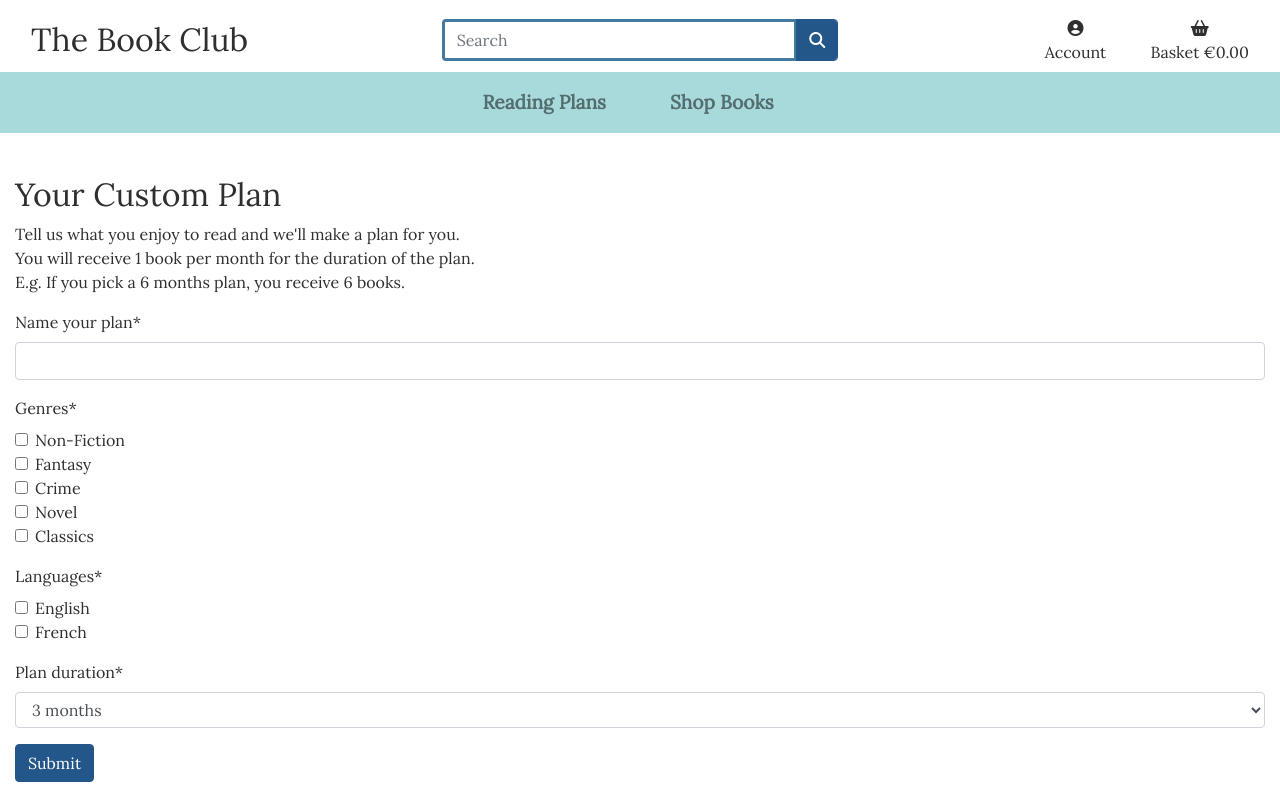
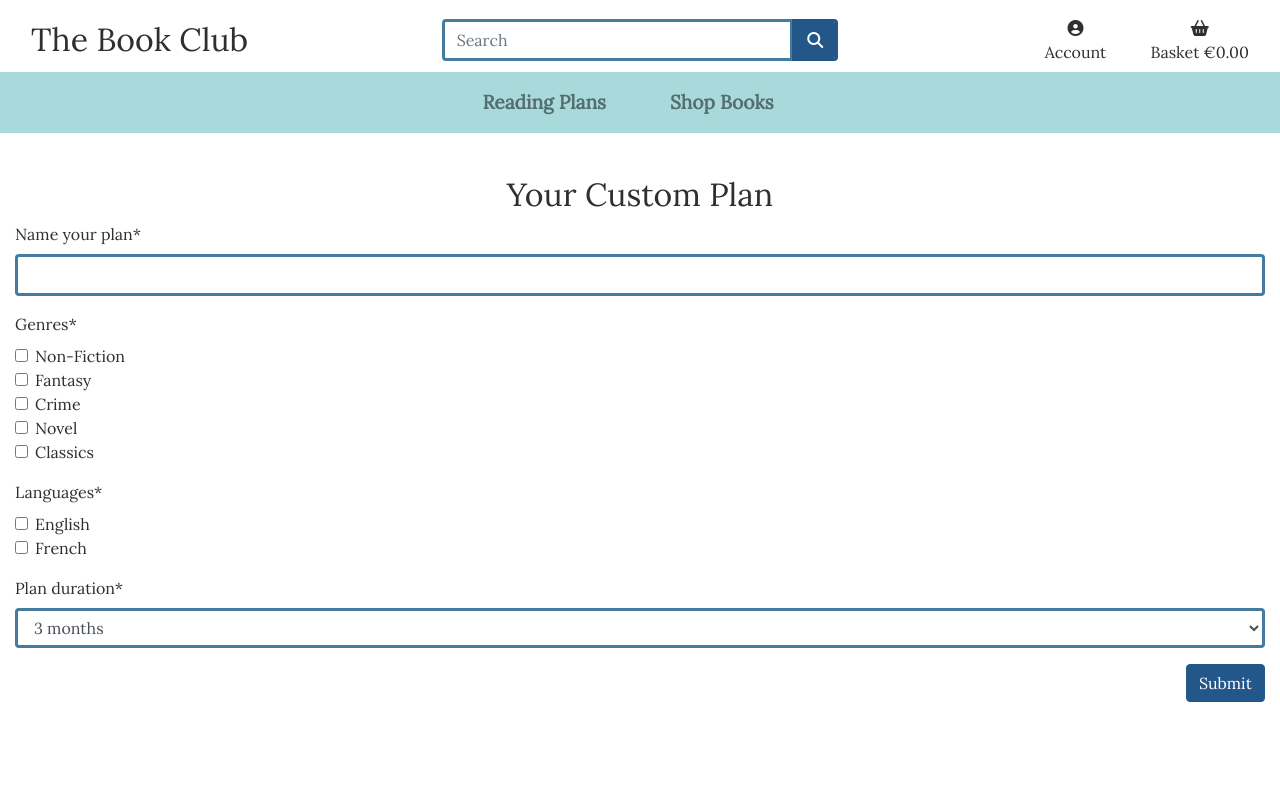
Before and after one commit to albenakr/the-book-club, a Django app: page /plans/custom_plan/ in a window 1280 px wide. Run offline with Django 3.2, Linux system fonts and the light colour scheme; data comes from the database, SQL or seed files in the repository; parts of the project's set-up code (start-up, migrations or seed data) failed here and were passed over; some libraries are stand-ins or nearby versions.

Commit message:
Added border and btn styling to crispy forms

```diff
--- a/plans/templates/plans/custom_plan_form.html
+++ b/plans/templates/plans/custom_plan_form.html
@@ -1,15 +1,20 @@
 {% extends "base.html" %} {% load static %} {% block content %}
 
 <div class="container-fluid header-container">
-<h2> Your Custom Plan </h2>
-  <p>Tell us what you enjoy to read and we'll make a plan for you. <br> You will receive 1 book per month for the duration of the plan. <br> E.g. If you pick a 6 months plan, you receive 6 books.</p>
+  <div class="row">
+    <div class="col align-center">
+      <h2>Your Custom Plan</h2>
+    </div>
+  </div>
 
-<form action="{% url 'custom_plans' %}" method="POST">
-    {% csrf_token %}
-    {{ form | crispy }}
+  <div class="row">
+    <div class="col">
+      <form action="{% url 'custom_plans' %}" method="POST">
+        {% csrf_token %} {{ form | crispy }}
 
-    <input class="btn" type="submit" value="Submit">
-</form>
-
-
-{% endblock %}
+        <input class="btn float-right" type="submit" value="Submit" />
+      </form>
+    </div>
+  </div>
+</div>
+  {% endblock %}
--- a/reviews/templates/reviews/write_review.html
+++ b/reviews/templates/reviews/write_review.html
@@ -15,7 +15,7 @@
 			<form action="{% url 'write_review' book.id %}" method="POST" id="review-form">
 				{% csrf_token %}
 				{{ form | crispy }}
-				<input type="submit" value="Submit">
+				<input class="btn float-right" type="submit" value="Submit">
 		</form>
 
 		</div>
--- a/static/css/base.css
+++ b/static/css/base.css
@@ -66,6 +66,11 @@ hr {
 }
 
 
+.form-control {
+    border: solid 0.20rem;
+    border-color: #457B9D;
+}
+
 
 /* Buttons */
 
@@ -83,6 +88,10 @@ hr {
 
 .btn-small {
     padding: 0.10rem;
+}
+
+.float-right {
+    float: right;
 }
 
 /* Back to Top Button - from W3 School*/
```
